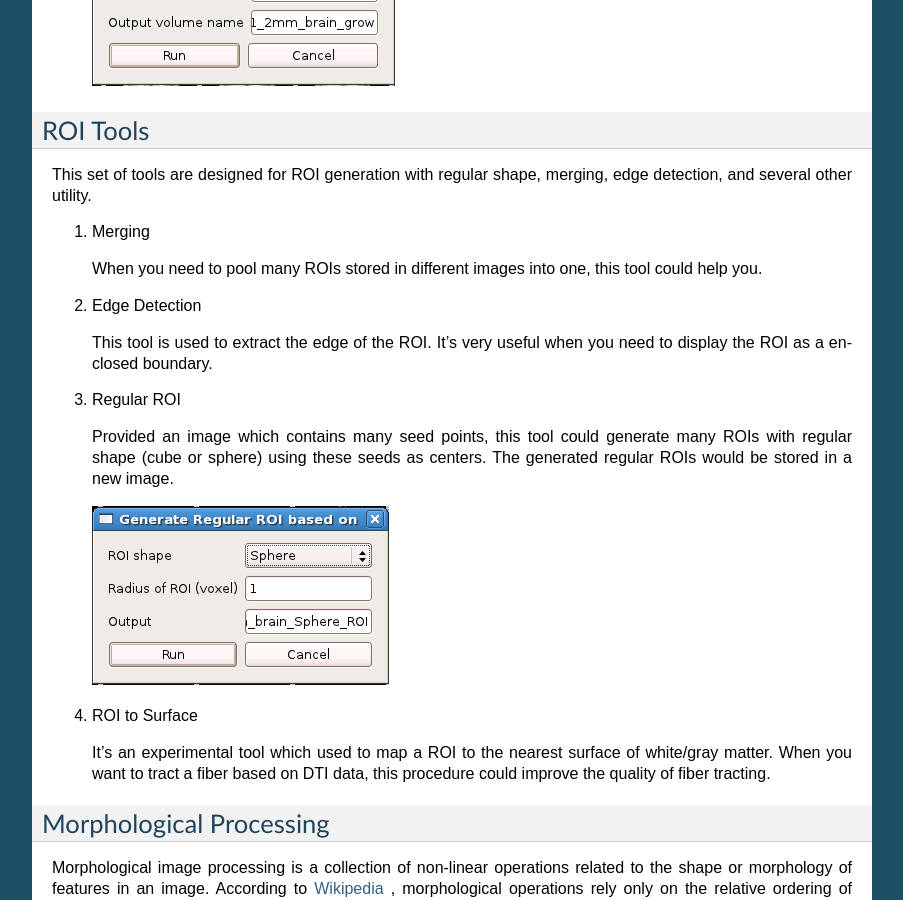
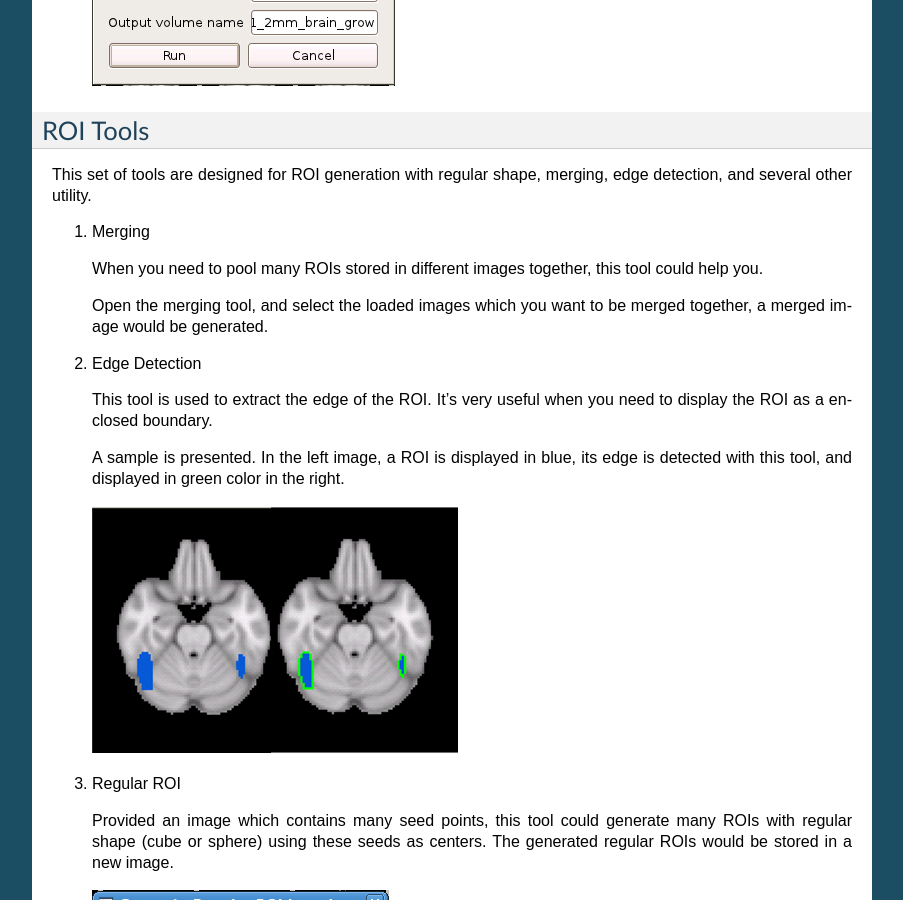
Before and after one commit to liuzhaoguo/FreeROI, a Sphinx documentation site: the page built from doc/user_manual/toolkit.rst, in a window 1280 px wide and 900 px high, scrolled down 3627 px. Shown: the whole window, without its empty margins (198-1101 px from the left). Built offline with Sphinx 7.4.7, drawn with Linux system fonts in a browser that asks for light colours; formulas are drawn with MathJax 3.

Commit message:
update user doc

```diff
--- a/doc/user_manual/toolkit.rst
+++ b/doc/user_manual/toolkit.rst
@@ -157,15 +157,21 @@ edge detection, and several other utility.
 
 1. Merging
 
-   When you need to pool many ROIs stored in different images into one, this
+   When you need to pool many ROIs stored in different images together, this
    tool could help you.
 
-
+   Open the merging tool, and select the loaded images which you want to be
+   merged together, a merged image would be generated.
 
 #. Edge Detection
 
    This tool is used to extract the edge of the ROI. It's very useful when you
    need to display the ROI as a enclosed boundary.
+
+   A sample is presented. In the left image, a ROI is displayed in blue, its
+   edge is detected with this tool, and displayed in green color in the right.
+
+   .. image:: imgs/edge_detect.png
 
 #. Regular ROI
 
```
Also changed, not shown: doc/user_manual/imgs/edge_detect.png (added).
